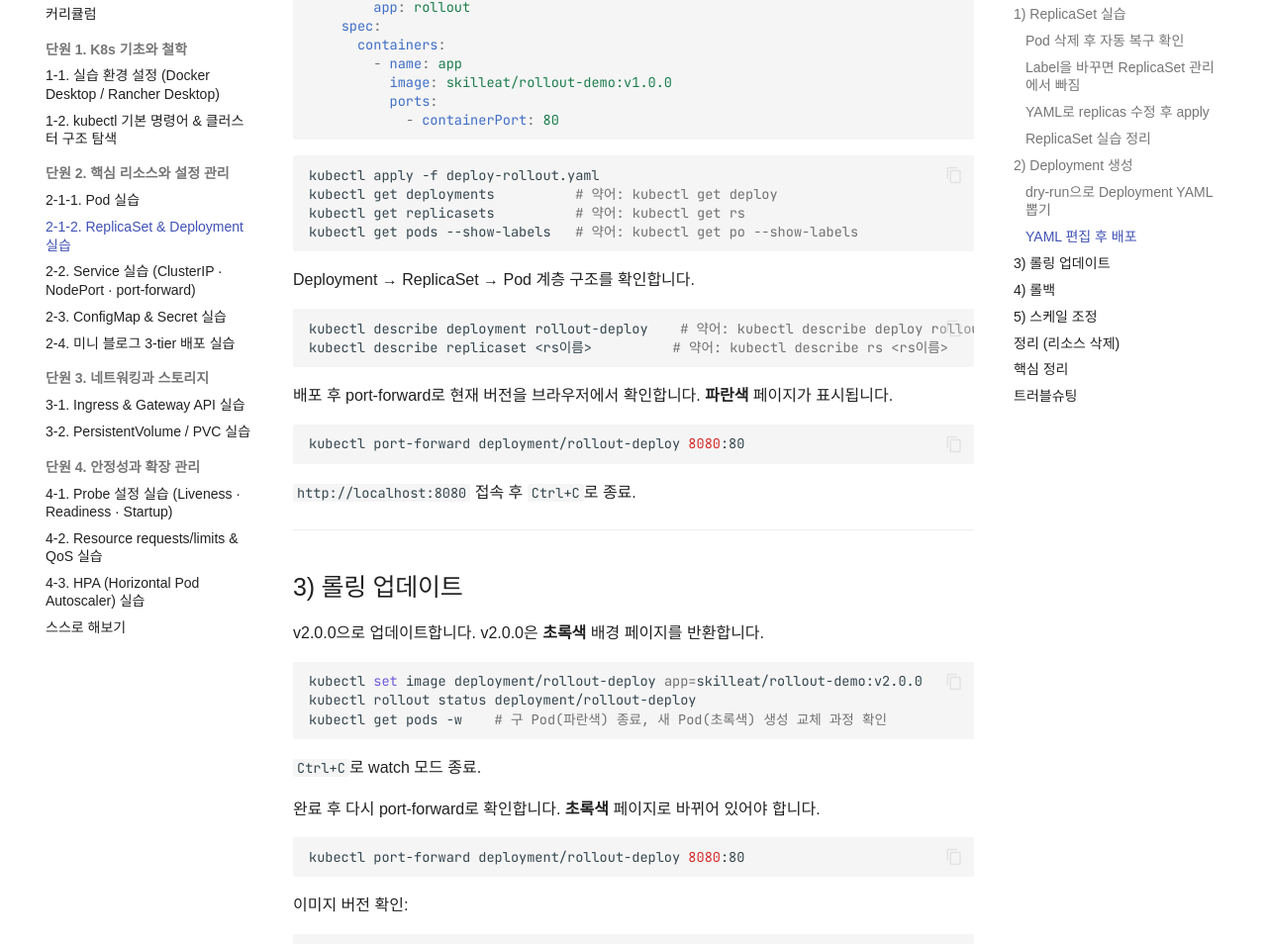
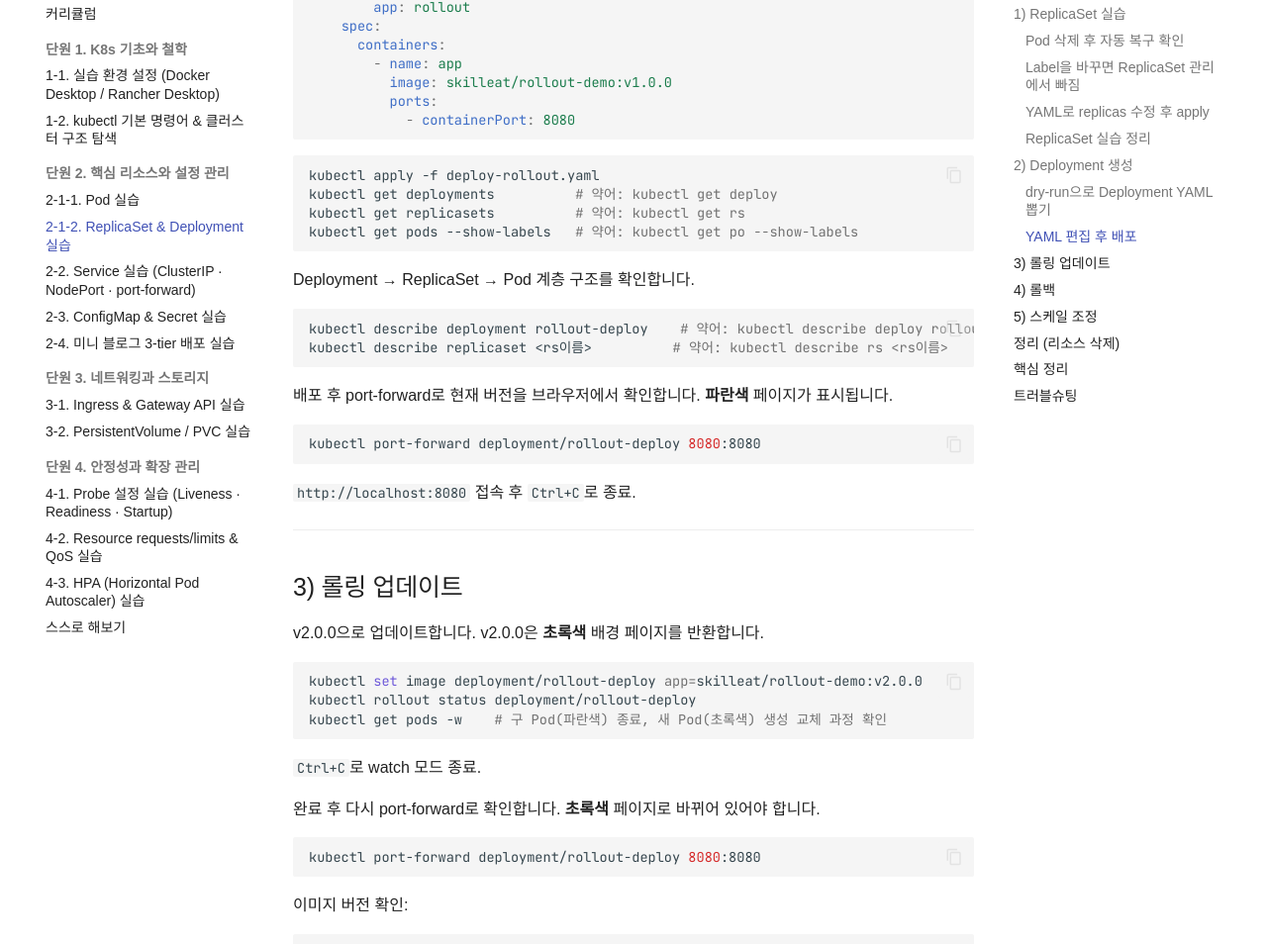
Before and after one commit to skilleat-labs/docker-k8s-labs, an MkDocs documentation site: the page built from docs/modules/module10/2-1-2.md, in a window 1280 px wide and 1400 px high, scrolled down 3507 px. Shown: the part 148-1102 px from the top of the window at 99% size. Built offline with MkDocs 1.6.1 and Material for MkDocs 9.7.7, drawn with Linux system fonts in a browser that asks for light colours; some web fonts are replaced.

Commit message:
fix: rollout-demo 앱 포트 80 → 8080으로 수정 (Flask가 8080으로 실행됨)

````diff
--- a/docs/modules/module10/2-1-2.md
+++ b/docs/modules/module10/2-1-2.md
@@ -175,7 +175,7 @@
         - name: app
           image: skilleat/rollout-demo:v1.0.0
           ports:
-            - containerPort: 80
+            - containerPort: 8080
 ```
 
 ```bash
@@ -195,7 +195,7 @@
 배포 후 port-forward로 현재 버전을 브라우저에서 확인합니다. **파란색** 페이지가 표시됩니다.
 
 ```bash
-kubectl port-forward deployment/rollout-deploy 8080:80
+kubectl port-forward deployment/rollout-deploy 8080:8080
 ```
 
 `http://localhost:8080` 접속 후 `Ctrl+C`로 종료.
@@ -217,7 +217,7 @@
 완료 후 다시 port-forward로 확인합니다. **초록색** 페이지로 바뀌어 있어야 합니다.
 
 ```bash
-kubectl port-forward deployment/rollout-deploy 8080:80
+kubectl port-forward deployment/rollout-deploy 8080:8080
 ```
 
 이미지 버전 확인:
@@ -242,7 +242,7 @@
 port-forward로 다시 확인하면 **파란색** 페이지로 돌아옵니다.
 
 ```bash
-kubectl port-forward deployment/rollout-deploy 8080:80
+kubectl port-forward deployment/rollout-deploy 8080:8080
 ```
 
 ---
````
